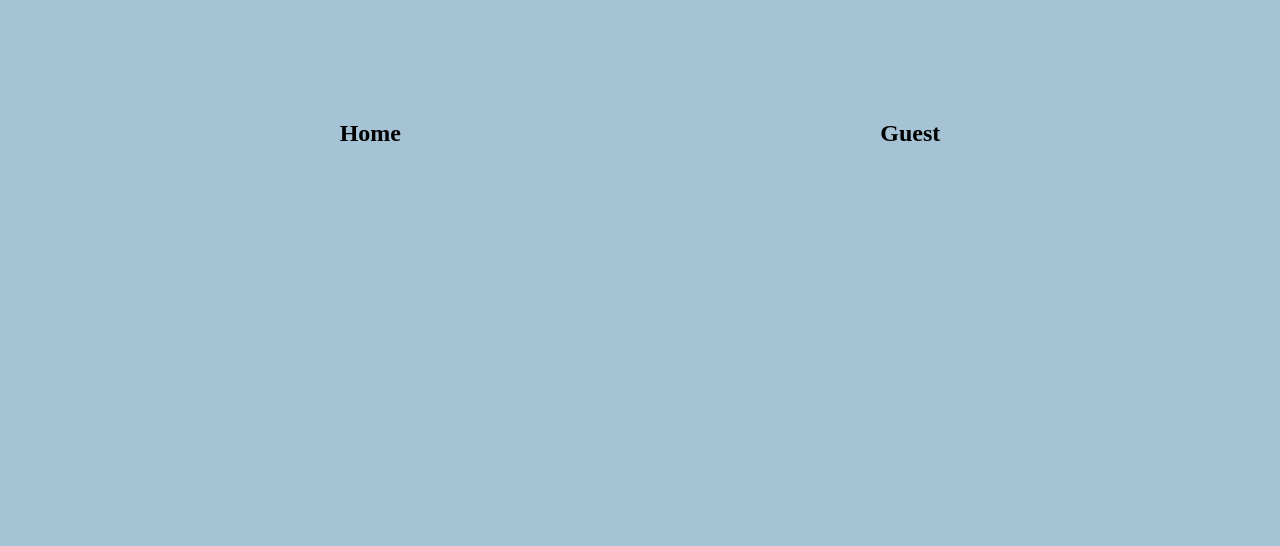
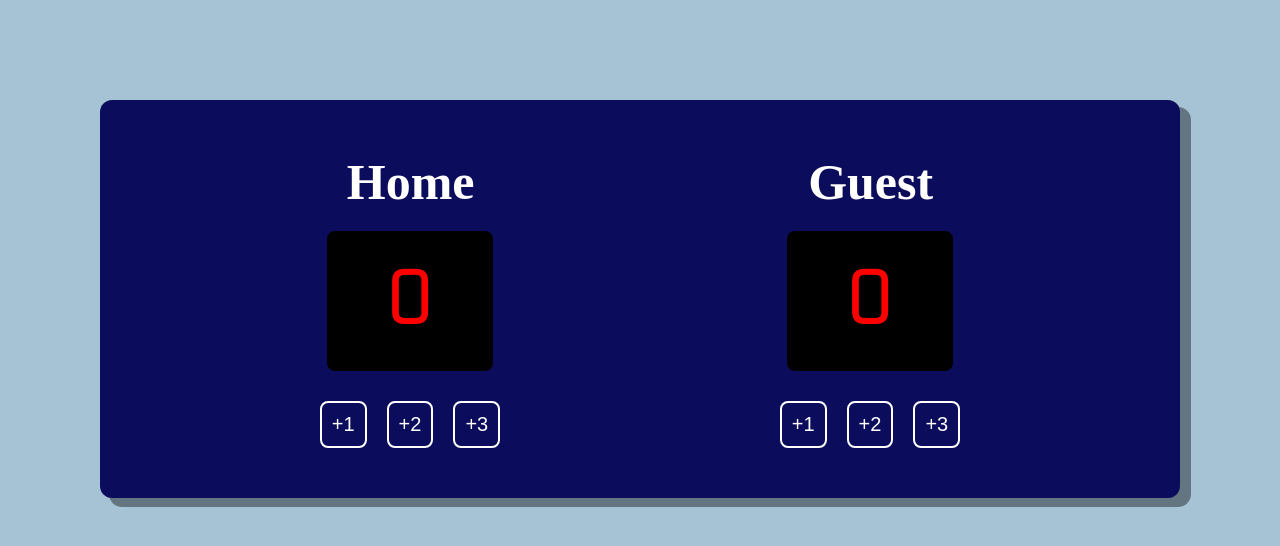
Before and after one commit to ChantellDavis/Scoreboard, a plain HTML site: page index.html in a window 1280 px wide. Drawn offline with Linux system fonts and the light colour scheme; a web font is replaced by a local one.

Commit message:
improved css and added js file/ made functions for buttons

```diff
--- a/index.html
+++ b/index.html
@@ -3,15 +3,37 @@
   <head>
     <meta charset="UTF-8" />
     <link rel="stylesheet" href="/src/style.css" />
+    <link rel="preconnect" href="https://fonts.googleapis.com">
+<link rel="preconnect" href="https://fonts.gstatic.com" crossorigin>
+<link href="https://fonts.googleapis.com/css2?family=Happy+Monkey&family=Oxanium:wght@200..800&display=swap" rel="stylesheet">
     <meta name="viewport" content="width=device-width, initial-scale=1.0" />
     <title>Scoreboard</title>
   </head>
   <body>
-    <div>
+    <div class="board">
       <div class="columns">
-        <h2>Home</h2>
-        <h2>Guest</h2>
+        <h2 class="home">Home</h2>
+        <h2 class="guest">Guest</h2>
+      </div>
+<div class="columns2">
+    <p class="score" id="score-left">0</p>
+    <p class="score" id="score-right">0</p>
+</div>
+<div class="columns3">
+  <div class="buttons">
+  <button class="button1" id="button1" onclick="one()">+1</button>
+  <button class="button2" id="button2" onclick="two()">+2</button>
+  <button class="button3" id="button3" onclick="three()">+3</button>
+</div>
+<div class="buttons">
+  <button class="button4" id="button4" onclick="four()">+1</button>
+  <button class="button5" id="button5" onclick="five()">+2</button>
+  <button class="button6" id="button6" onclick="six()">+3</button>
+</div>
+</div>
+
       </div>
     </div>
+    <script src="/src/index.js"></script>
   </body>
 </html>
--- /dev/null
+++ b/src/index.js
@@ -0,0 +1,34 @@
+let scoreLeft = document.getElementById("score-left")
+let scoreRight = document.getElementById("score-right")
+console.log(scoreRight)
+let count = 0
+
+function one() {
+   let countUp = count + 1
+    scoreLeft.innerText = countUp
+}
+
+function four() {
+    let countUp = count + 1
+     scoreRight.innerText = countUp
+ }
+
+ function two() {
+    let countUp2 = count + 2
+     scoreLeft.innerText = countUp2
+ }
+
+ function five() {
+     let countUp2 = count + 2
+      scoreRight.innerText = countUp2
+  }
+
+  function three() {
+    let countUp3 = count + 3
+     scoreLeft.innerText = countUp3
+ }
+
+ function six() {
+     let countUp3 = count + 3
+      scoreRight.innerText = countUp3
+  }
--- a/src/style.css
+++ b/src/style.css
@@ -3,7 +3,76 @@ body {
     background-color: rgb(165, 195, 212);
 }
 
-.columns {
+.board {
+    background-color: rgb(12, 12, 92);
+    padding: 50px 80px;
+    border: none;
+    border-radius: 12px;
+    box-shadow: 10px 8px 0px 1px rgb(0, 0, 0,.4);
+}
+.columns, .columns2, .columns3 {
     display: flex;
     justify-content: space-around;
 }
+
+.home, .guest {
+    color: white;
+    font-size: 50px;
+    margin-bottom: 20px;
+    margin-top: 3px;
+
+}
+
+
+.score {
+    color: red;
+    background-color: black;
+    padding: 20px 60px;
+    border-radius: 8px;
+    font-size: 80px;
+    font-family:"Oxanium", sans-serif;
+    margin-top: 0 ;
+    margin-bottom: 30px;
+
+
+}
+
+.button1, .button2, .button3, .button4, .button5, .button6 {
+background-color: transparent;
+border: 2px solid #fff ;
+font-size: 20px;
+color: #fff;
+padding: 10px;
+margin: 0px 8px;
+border-radius: 8px ;
+}
+
+.button1:hover{
+background-color: red;
+cursor: pointer;
+
+}
+.button2:hover{
+background-color: red;
+cursor: pointer;
+}
+
+.button3:hover{
+    background-color: red;
+ cursor: pointer;
+}
+
+.button4:hover{
+    background-color: red;
+ cursor: pointer;
+}
+
+.button5:hover{
+ background-color: red;
+ cursor: pointer;
+}
+
+.button6:hover{
+ background-color: red;
+ cursor: pointer;
+}
```
